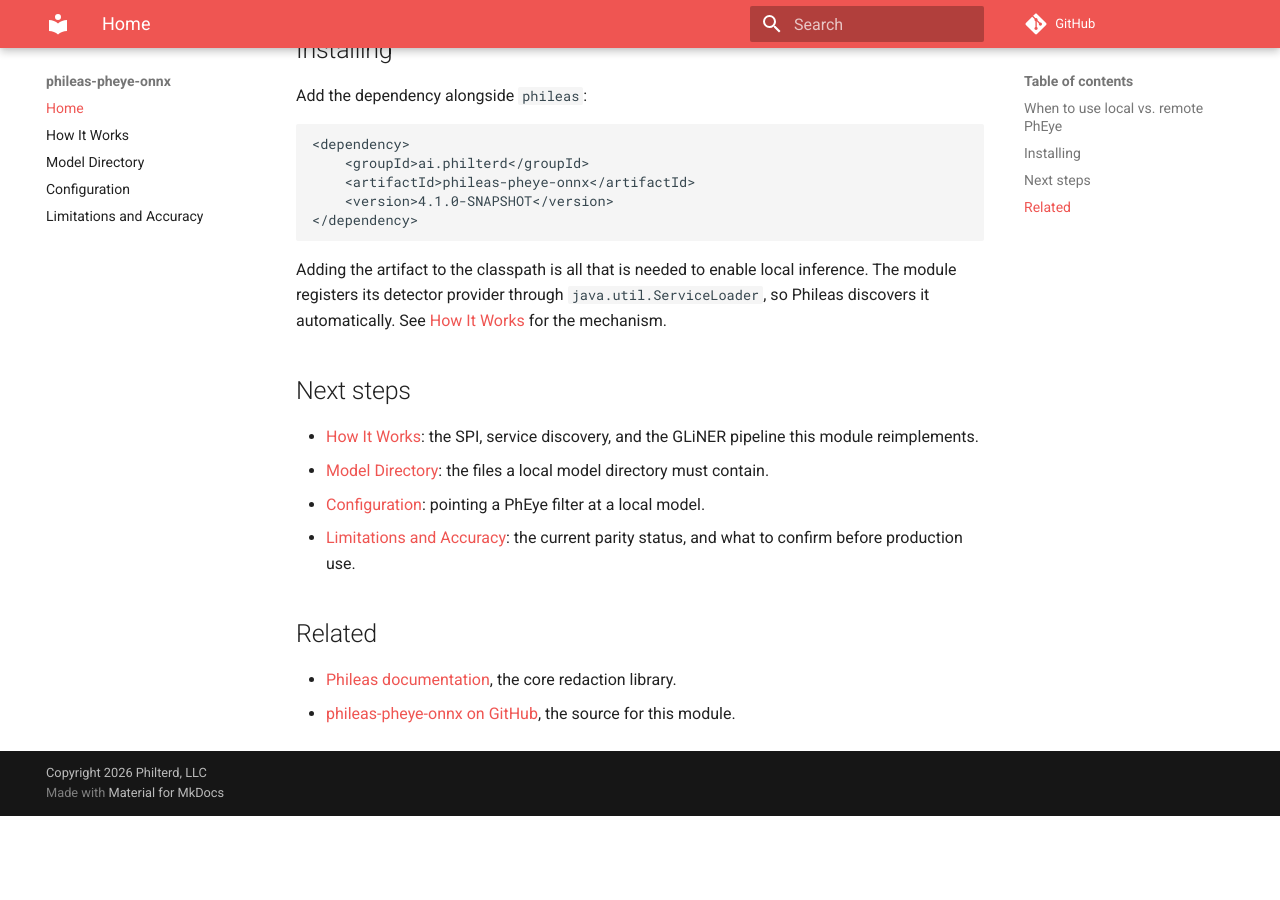
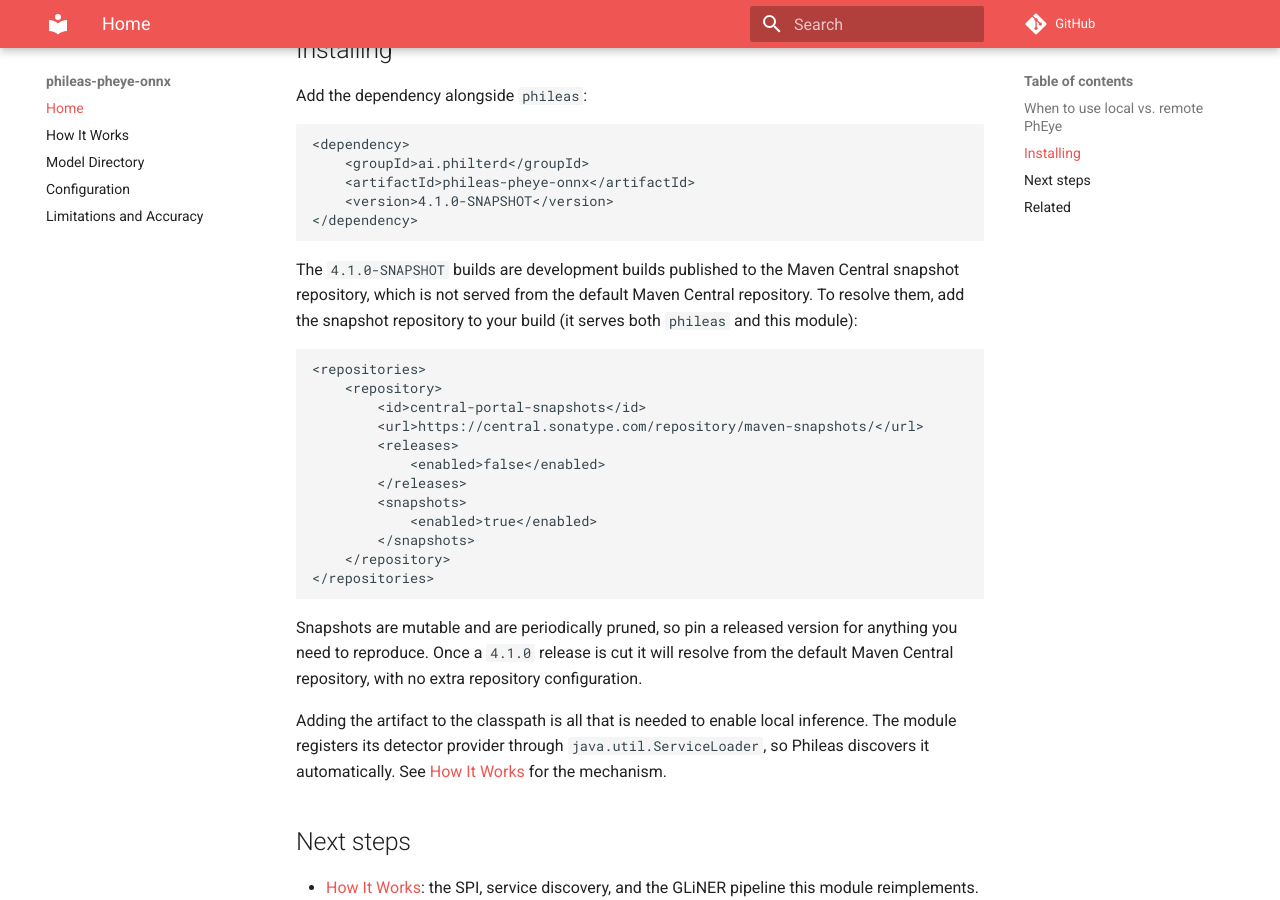
Before and after one commit to philterd/phileas-pheye-onnx, an MkDocs documentation site: the page built from docs/docs/index.md, in a window 1280 px wide and 900 px high, scrolled down 821 px. Built offline with MkDocs 1.6.1 and Material for MkDocs 9.7.7, drawn with Linux system fonts in a browser that asks for light colours; comment, search, counter and statistics services are not loaded; before the commit the page ends 1637 px from its top, so only the background shows below that.

Commit message:
Publishing snapshots to maven central.

````diff
--- a/docs/docs/index.md
+++ b/docs/docs/index.md
@@ -25,6 +25,25 @@
 </dependency>
 ```
 
+The `4.1.0-SNAPSHOT` builds are development builds published to the Maven Central snapshot repository, which is not served from the default Maven Central repository. To resolve them, add the snapshot repository to your build (it serves both `phileas` and this module):
+
+```xml
+<repositories>
+    <repository>
+        <id>central-portal-snapshots</id>
+        <url>https://central.sonatype.com/repository/maven-snapshots/</url>
+        <releases>
+            <enabled>false</enabled>
+        </releases>
+        <snapshots>
+            <enabled>true</enabled>
+        </snapshots>
+    </repository>
+</repositories>
+```
+
+Snapshots are mutable and are periodically pruned, so pin a released version for anything you need to reproduce. Once a `4.1.0` release is cut it will resolve from the default Maven Central repository, with no extra repository configuration.
+
 Adding the artifact to the classpath is all that is needed to enable local inference. The module registers its detector provider through `java.util.ServiceLoader`, so Phileas discovers it automatically. See [How It Works](how-it-works.md) for the mechanism.
 
 ## Next steps
````
Also changed, not shown: pom.xml (+7 -0 lines), README.md, 1 other file.
